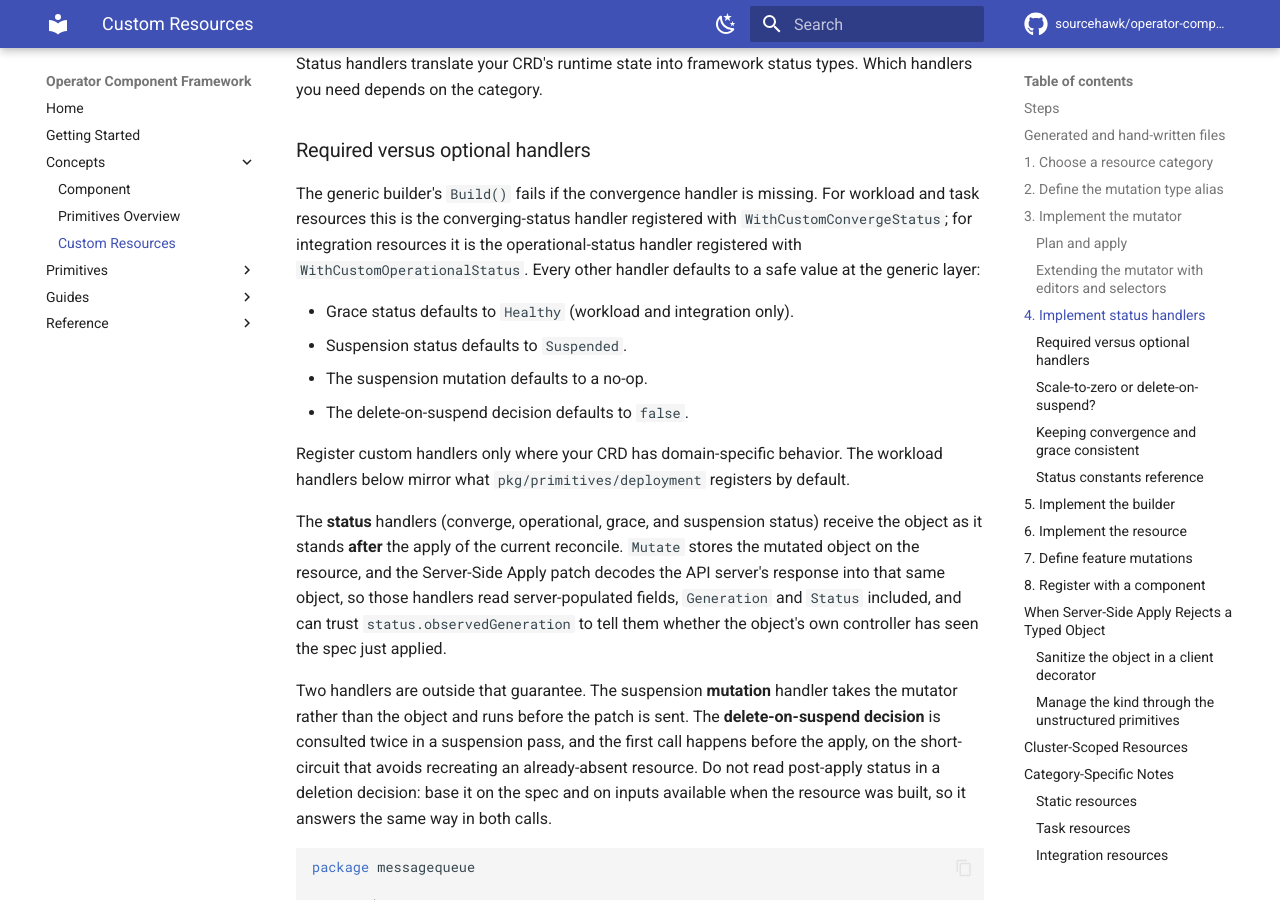
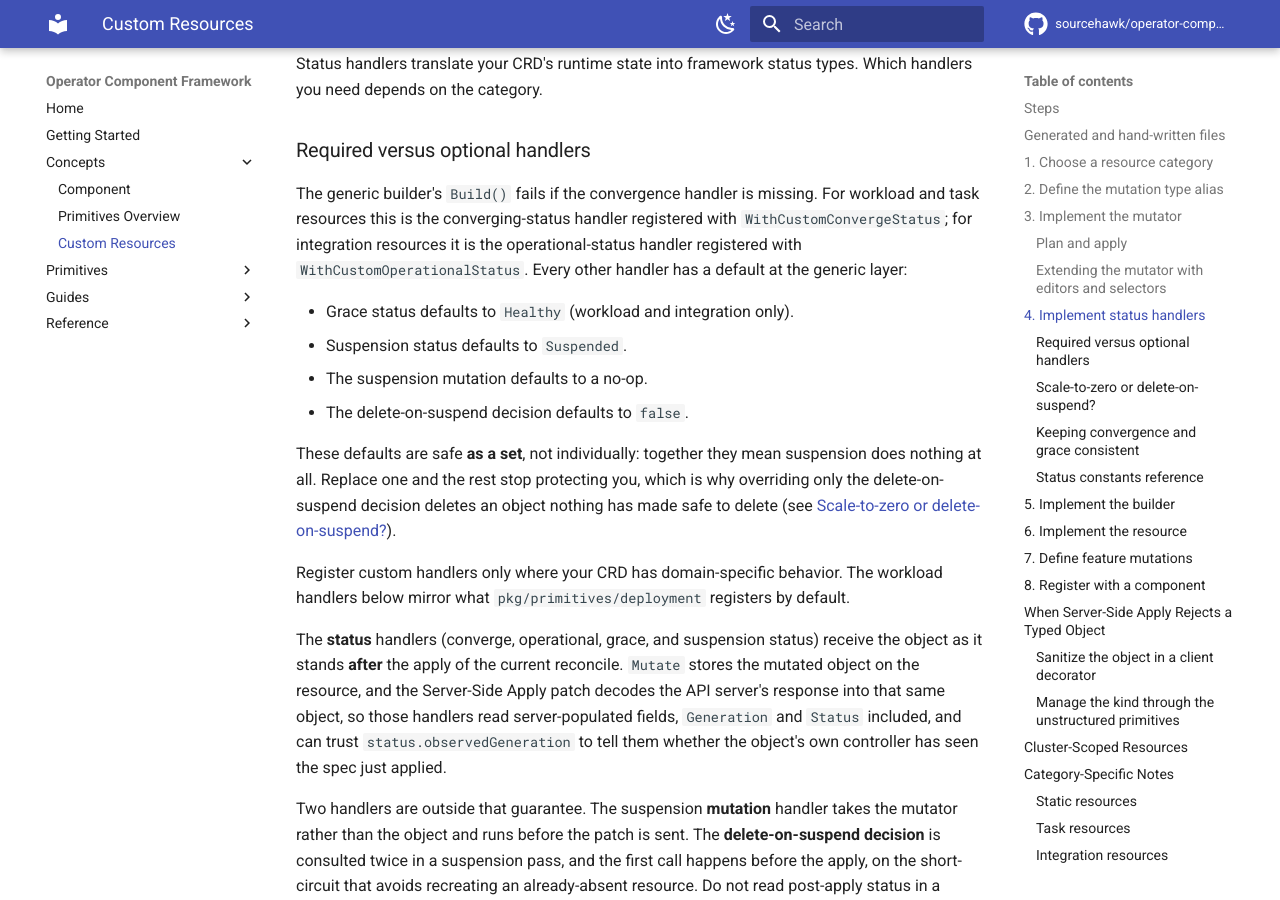
Before and after one commit to sourcehawk/operator-component-framework, an MkDocs documentation site: the page built from docs/custom-resource.md, in a window 1280 px wide and 900 px high, scrolled down 7479 px. Built offline with MkDocs 1.6.1 and Material for MkDocs 9.7.7, drawn with Linux system fonts in a browser that asks for light colours; comment, search, counter and statistics services are not loaded.

Commit message:
docs: repair a garbled sentence and scope the safe-defaults claim
An earlier replacement left "the next reconcile stages it again. The For unowned
types..." in the building-components skill, and the sentence it prefixed duplicated
the clause before it. A retrieval test read straight through it and flagged it.

The wrappers guidance said every non-convergence handler "defaults to a safe value",
a few sections above the passage explaining that those same defaults are what make a
delete-on-suspend-only registration destructive. The defaults are safe as a set,
because together they mean suspension does nothing; replace one and the rest stop
protecting you. Both surfaces now say that and point at the section that depends on it.

Co-Authored-By: Claude Opus 5 (1M context) <noreply@anthropic.com>

```diff
--- a/docs/custom-resource.md
+++ b/docs/custom-resource.md
@@ -321,13 +321,17 @@ category.
 
 The generic builder's `Build()` fails if the convergence handler is missing. For workload and task resources this is the
 converging-status handler registered with `WithCustomConvergeStatus`; for integration resources it is the
-operational-status handler registered with `WithCustomOperationalStatus`. Every other handler defaults to a safe value
-at the generic layer:
+operational-status handler registered with `WithCustomOperationalStatus`. Every other handler has a default at the
+generic layer:
 
 - Grace status defaults to `Healthy` (workload and integration only).
 - Suspension status defaults to `Suspended`.
 - The suspension mutation defaults to a no-op.
 - The delete-on-suspend decision defaults to `false`.
+
+These defaults are safe **as a set**, not individually: together they mean suspension does nothing at all. Replace one
+and the rest stop protecting you, which is why overriding only the delete-on-suspend decision deletes an object nothing
+has made safe to delete (see [Scale-to-zero or delete-on-suspend?](#scale-to-zero-or-delete-on-suspend)).
 
 Register custom handlers only where your CRD has domain-specific behavior. The workload handlers below mirror what
 `pkg/primitives/deployment` registers by default.
```
Also changed, not shown: plugin/skills/building-components/SKILL.md (+3 -5 lines), plugin/skills/custom-resource-wrappers/SKILL.md (+6 -2 lines), plugin/skills/custom-resource-wrappers/references/custom-resource.md (+6 -2 lines).
